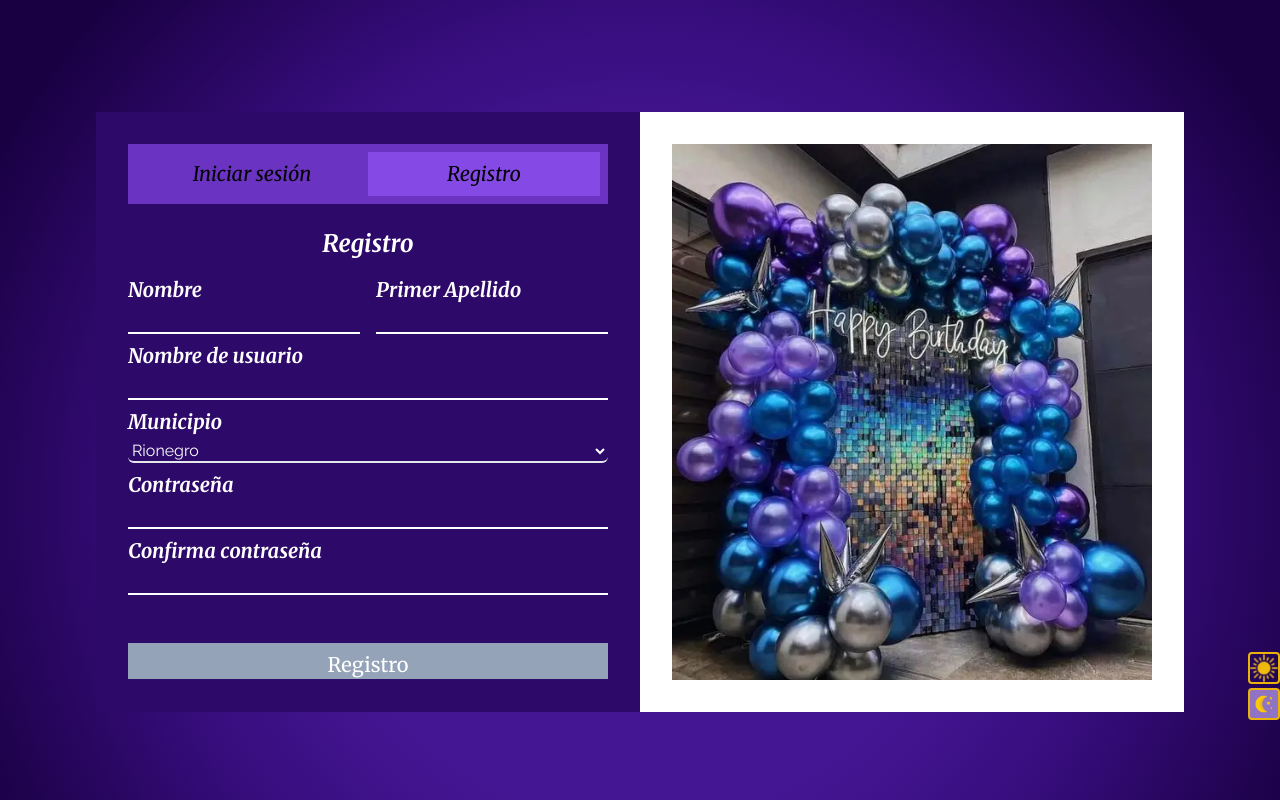
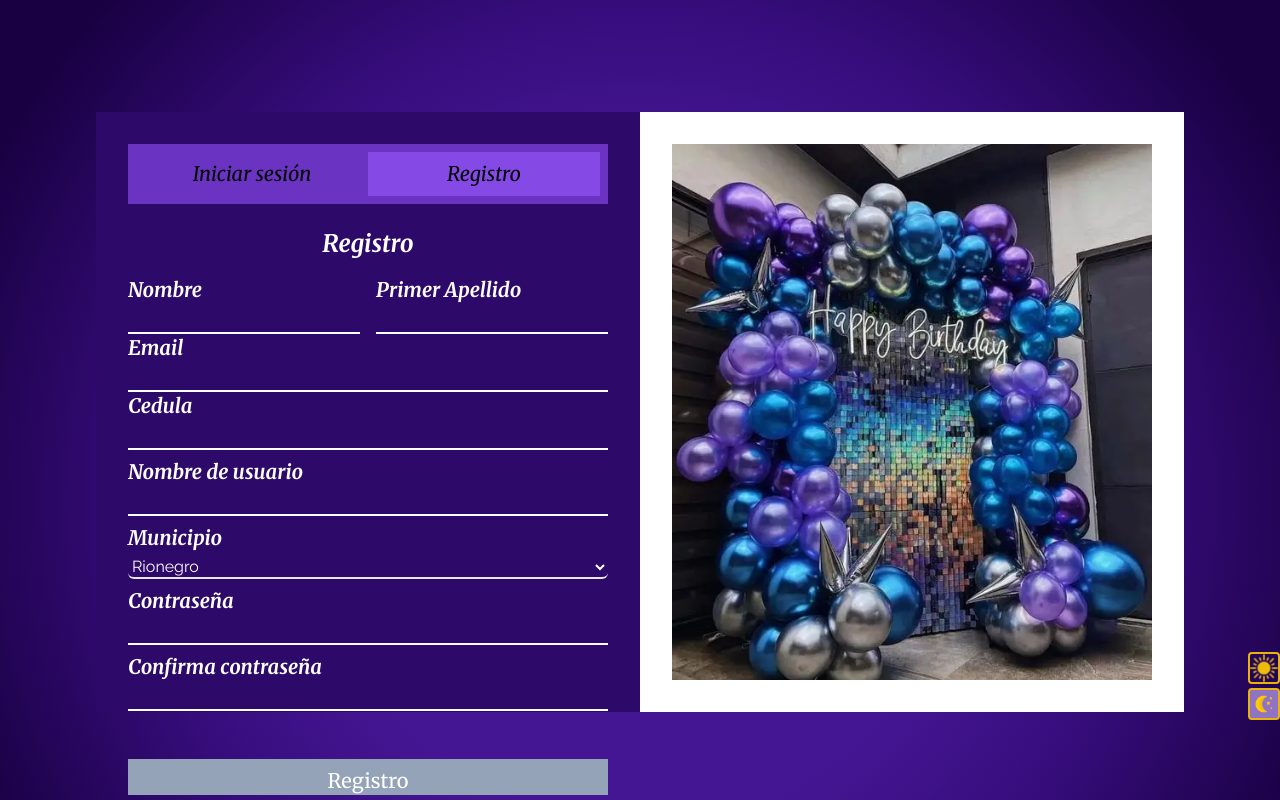
Before and after one commit to albust2005/bloomsterly, a React (Vite) app in the folder Client/: page /login in a window 1280 px wide. Both pictures are taken after a click on the item "Registro". Shown: the top 800 px of the page. Built offline with nearby package versions, Linux system fonts and the light colour scheme.

Commit message:
campos faltantes registro

```diff
--- a/Client/package.json
+++ b/Client/package.json
@@ -14,7 +14,7 @@
     "@fortawesome/free-brands-svg-icons": "^6.5.1",
     "@fortawesome/free-solid-svg-icons": "^6.5.1",
     "@fortawesome/react-fontawesome": "^0.2.0",
-    "axios": "^1.6.7",
+    "axios": "^1.6.8",
     "font-awesome": "^4.7.0",
     "react": "^18.2.0",
     "react-dom": "^18.2.0",
--- a/Client/src/App.jsx
+++ b/Client/src/App.jsx
@@ -15,17 +15,22 @@ import { Header } from './components/templates/Header'
 import { Footer } from './components/templates/Footer'
 import { ThemeProvider } from './components/providers/themeProvider'
 import { CategoriaProvider } from './components/providers/categoriaProvider'
-import { Empresa } from './pages/empresa/empresa'
+import { UserProvider } from './components/providers/userProvider'
+//import { Empresa } from './pages/empresa/empresa'
+
 
 
 function App() {
 
   return (
+    <UserProvider>
       <Layaout>
+
         <ThemeProvider>
+
           <Header />
+          <ThemeColor />
 
-        <ThemeColor />
 
           <CategoriaProvider>
             <Routes>
@@ -41,9 +46,12 @@ function App() {
             </Routes>
           </CategoriaProvider>
 
+
           <Footer />
         </ThemeProvider>
+
       </Layaout>
+    </UserProvider>
   )
 }
 
--- /dev/null
+++ b/Client/src/components/providers/userProvider.jsx
@@ -0,0 +1,53 @@
+
+import axios from 'axios'
+import { useContext, useState, createContext } from "react";
+
+//const PORT = 'http://localhost:8000/'
+//const ROUT = 'registeruser'
+
+const userContext = createContext()
+const newUserContext = createContext()
+
+export const useUserContext = () => {
+    return useContext(userContext)
+}
+
+export const useNewUserContext = () => {
+    return useContext(newUserContext)
+}
+
+export function UserProvider({ children }) {
+
+    const URI = `http://localhost:8000/registeruser`
+    const [user, setUser] = useState(null)
+
+    const onSubmit = async (data) => {
+        try {
+            const { Cedula, Name, Firstlastname, ConfirmPassword, Username } = data
+            await axios.post(URI, {
+                COD: Cedula,
+                nombre_c: Name,
+                primer_apelli: Firstlastname,
+                segundo_apelli: 'Munoz',
+                COD_municipios: 2,
+                contrasena: ConfirmPassword,
+                username: Username
+            })
+
+            console.log(data);
+            setUser(data)
+        } catch (error) {
+            console.log(error)
+        }
+
+    };
+
+
+    return (
+        <userContext.Provider value={user}>
+            <newUserContext.Provider value={onSubmit}>
+                {children}
+            </newUserContext.Provider>
+        </userContext.Provider>
+    )
+}
--- a/Client/src/pages/registro.jsx
+++ b/Client/src/pages/registro.jsx
@@ -1,4 +1,5 @@
 import { useForm } from "react-hook-form";
+import { useNewUserContext } from "../components/providers/userProvider";
 
 export function Registro() {
   const {
@@ -8,9 +9,7 @@ export function Registro() {
     watch,
   } = useForm();
 
-  const onSubmit = handleSubmit((data) => {
-    console.log(data);
-  });
+  const onSubmit = useNewUserContext()
 
   return (
     <div className="form-box flex justify-center items-center flex-col gap-4 mt-6 w-full text-white  relative  ">
@@ -21,8 +20,9 @@ export function Registro() {
       <form
         action=""
         className="w-full text-base md:text-xl "
-        onSubmit={onSubmit}
+        onSubmit={handleSubmit(onSubmit)}
       >
+
         <div className="flex w-full gap-4">
           <div className="input-box animation flex flex-col w-full">
             <label htmlFor="Name" className="mb-1 font-semibold">
@@ -63,6 +63,44 @@ export function Registro() {
               </span>
             )}
           </div>
+        </div>
+
+        <div className="input-box animation flex flex-col w-full">
+          <label htmlFor="Email" className="mb-1 font-semibold">
+            Email
+          </label>
+          <input
+            type="text"
+            className="focus:outline-none bg-transparent border-b-2 border-white text-base font-text"
+            {...register("Email", {
+              required: {
+                value: true,
+                message: "Escribe tu nombre",
+              },
+            })}
+          />
+          {errors.Email && (
+            <span className="text-sm">{errors.Email.message}</span>
+          )}
+        </div>
+
+        <div className="input-box animation flex flex-col w-full">
+          <label htmlFor="Cedula" className="mb-1 font-semibold">
+            Cedula
+          </label>
+          <input
+            type="text"
+            className="focus:outline-none bg-transparent border-b-2 border-white text-base font-text"
+            {...register("Cedula", {
+              required: {
+                value: true,
+                message: "Escribe tu numero de documento",
+              },
+            })}
+          />
+          {errors.Cedula && (
+            <span className="text-sm">{errors.Cedula.message}</span>
+          )}
         </div>
 
         <div className="input-box animation flex flex-col">
```
Also changed, not shown: 1 other file (tests, documents, lock files or other folders). Lines whose indentation alone changed are shown as unchanged.
